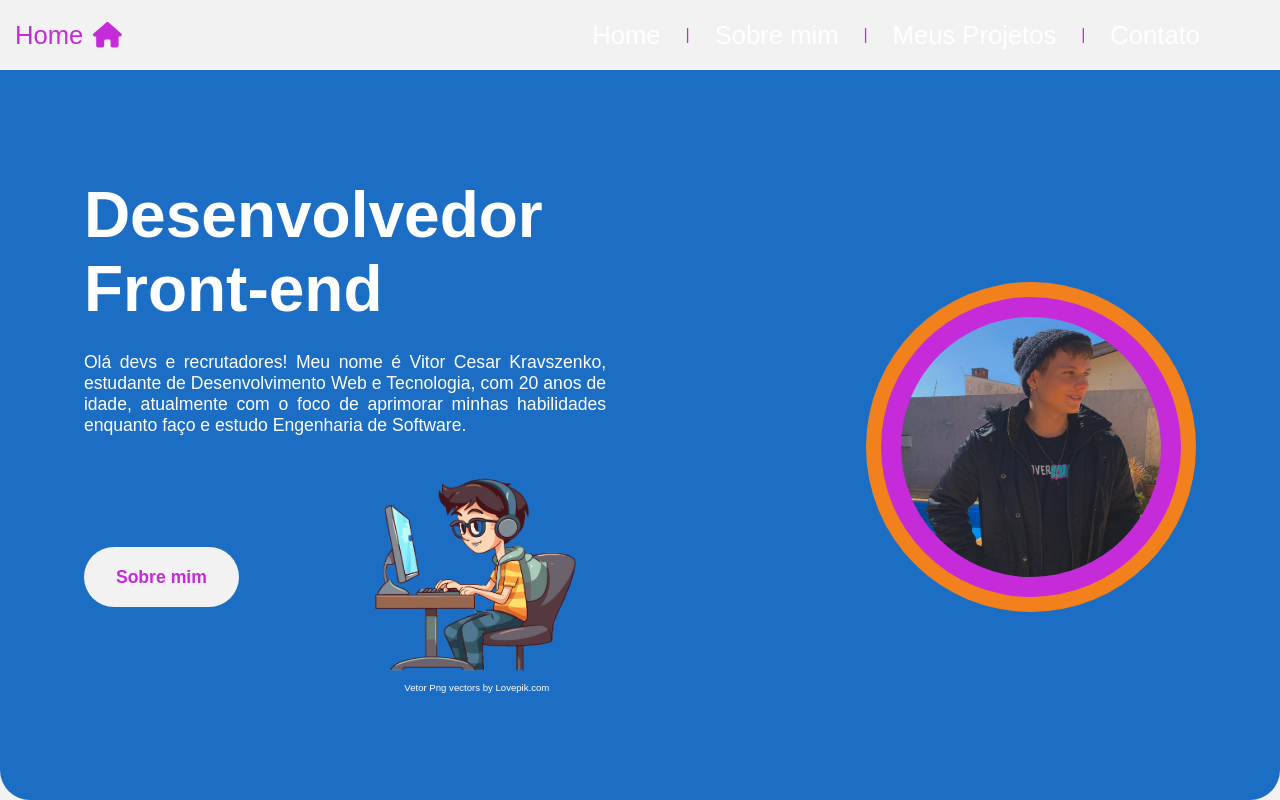
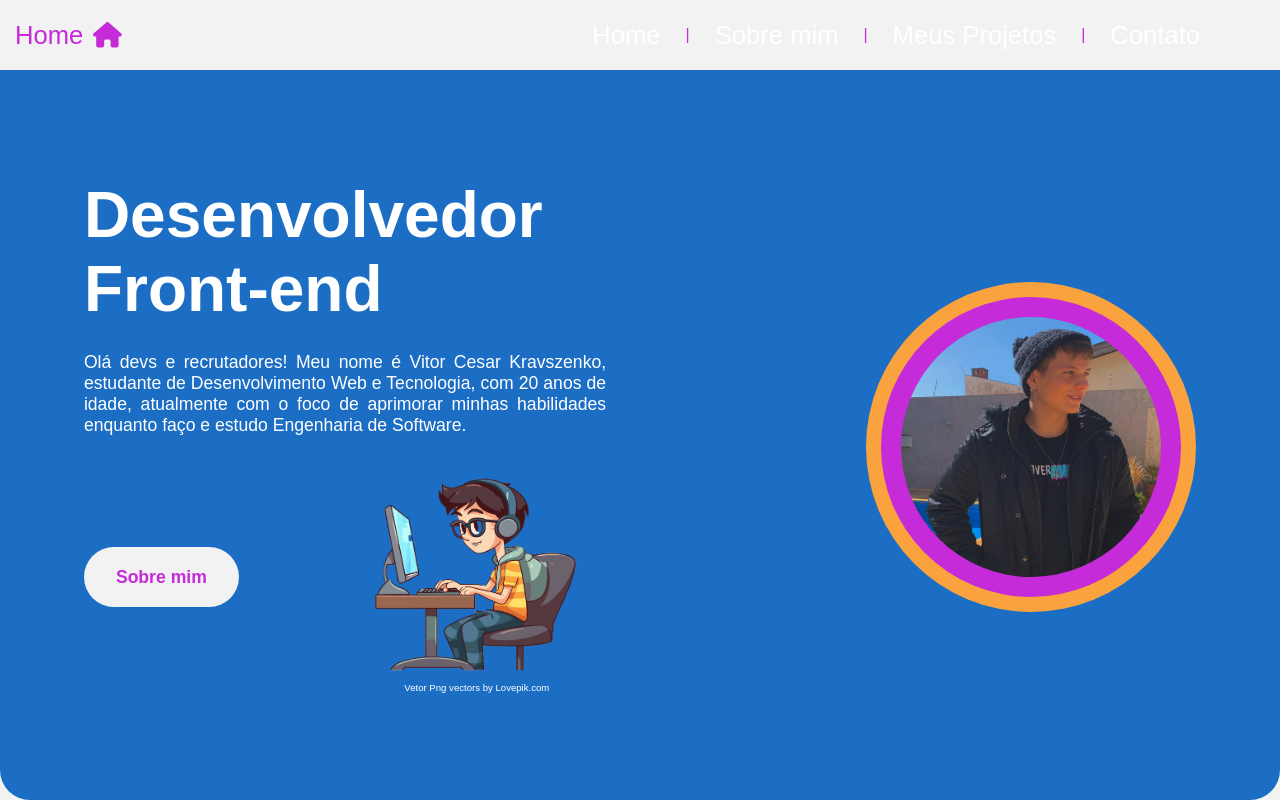
Before and after one commit to vitorkravs/Portfolio, a Next.js app: page / in a window 1280 px wide. Built offline with nearby package versions, Linux system fonts and the light colour scheme.

Commit message:
modify: alterando tonalidade do laranja

```diff
--- a/src/styles/variables.scss
+++ b/src/styles/variables.scss
@@ -7,7 +7,7 @@ $background-gradient-header-content: linear-gradient(90deg, #23d9c7, #f2f2f2);
 
 $color-text-primary: #fff;
 $color-text-secundary: #c52bd9;
-$color-text-tertiary: #f2811d;
+$color-text-tertiary: #f9a23e;
 $color-text-four: #1c6ec5;
 $color-text: black;
 
```
